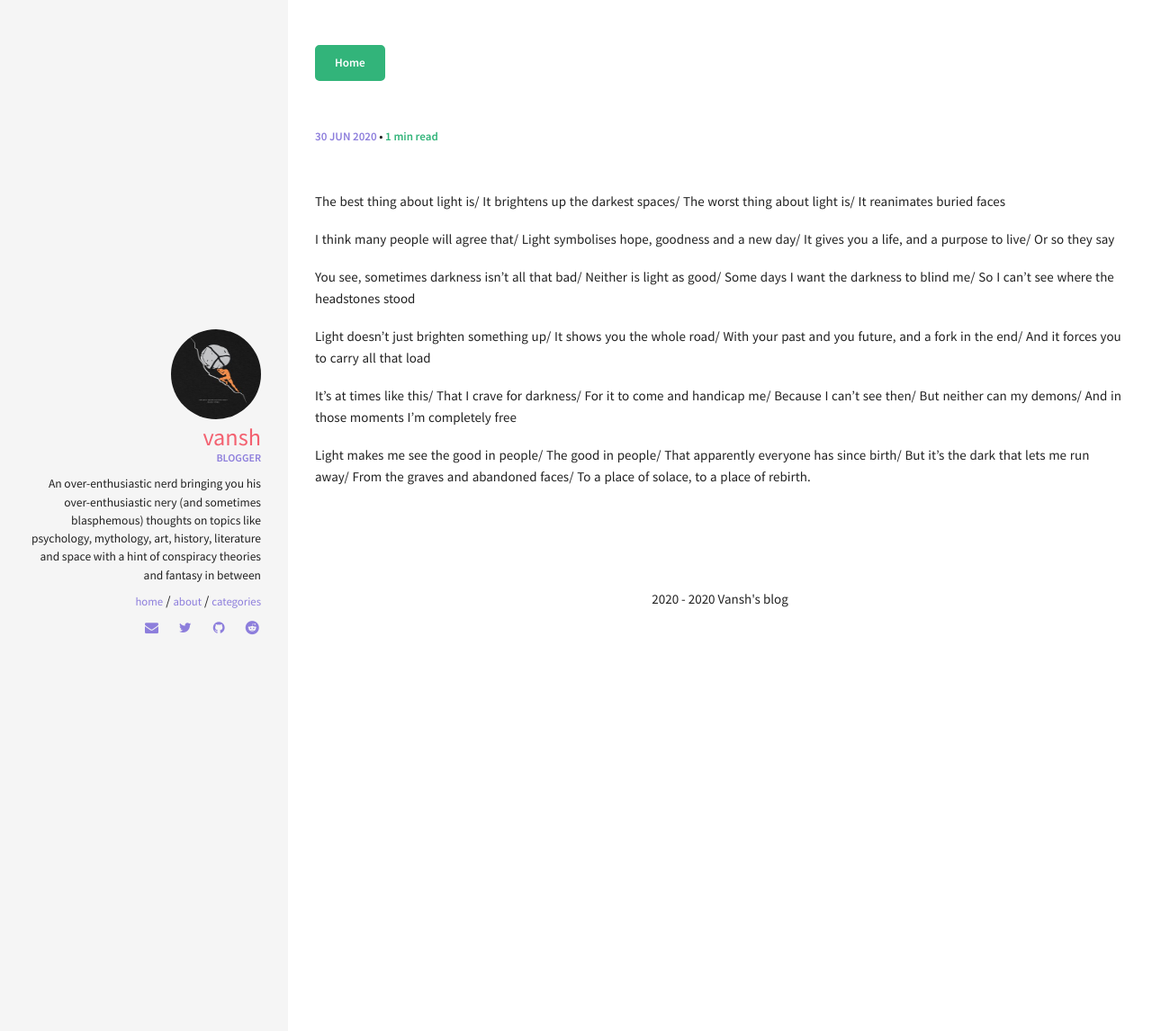
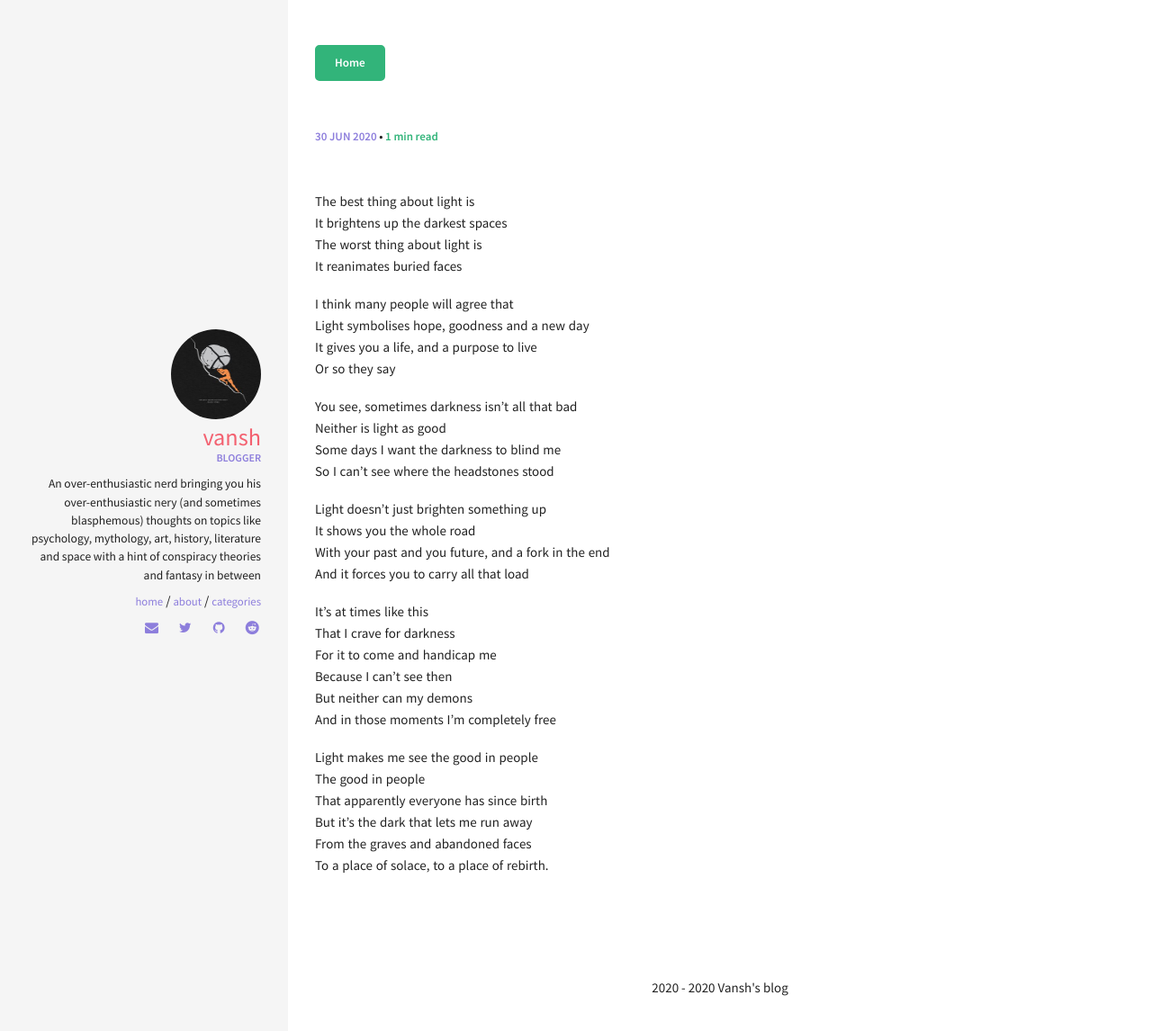
Before and after one commit to Vansh921/Website, a Jekyll site: the page built from _posts/2020-06-30-Light-and-Dark.md, in a window 1280 px wide. Shown: the top 1146 px of the page at 90% size. Built offline with Jekyll 4.4.1, drawn with Linux system fonts in a browser that asks for light colours; our own code applies the rules of GitHub Pages for plain Markdown files.

Commit message:
added now blog

```diff
--- a/_posts/2020-06-30-Light-and-Dark.md
+++ b/_posts/2020-06-30-Light-and-Dark.md
@@ -8,36 +8,36 @@
 category:  "Poems"
 ---
 
-The best thing about light is/
-It brightens up the darkest spaces/
-The worst thing about light is/
+The best thing about light is\
+It brightens up the darkest spaces\
+The worst thing about light is\
 It reanimates buried faces
 
-I think many people will agree that/
-Light symbolises hope, goodness and a new day/
-It gives you a life, and a purpose to live/
+I think many people will agree that\
+Light symbolises hope, goodness and a new day\
+It gives you a life, and a purpose to live\
 Or so they say
 
-You see, sometimes darkness isn't all that bad/
-Neither is light as good/
-Some days I want the darkness to blind me/
+You see, sometimes darkness isn't all that bad\
+Neither is light as good\
+Some days I want the darkness to blind me\
 So I can't see where the headstones stood
 
-Light doesn't just brighten something up/
-It shows you the whole road/
-With your past and you future, and a fork in the end/
+Light doesn't just brighten something up\
+It shows you the whole road\
+With your past and you future, and a fork in the end\
 And it forces you to carry all that load
 
-It's at times like this/
-That I crave for darkness/
-For it to come and handicap me/
-Because I can't see then/
-But neither can my demons/
+It's at times like this\
+That I crave for darkness\
+For it to come and handicap me\
+Because I can't see then\
+But neither can my demons\
 And in those moments I'm completely free
 
-Light makes me see the good in people/
-The good in people/
-That apparently everyone has since birth/
-But it's the dark that lets me run away/
-From the graves and abandoned faces/
+Light makes me see the good in people\
+The good in people\
+That apparently everyone has since birth\
+But it's the dark that lets me run away\
+From the graves and abandoned faces\
 To a place of solace, to a place of rebirth.
```
